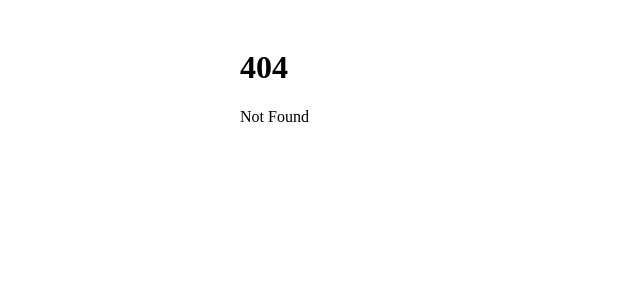
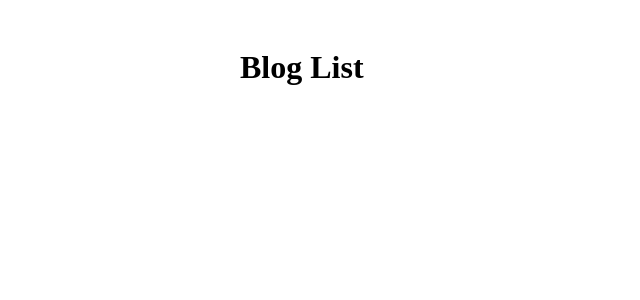
Before and after one commit to ksk1kd/svelte-kit-playground, a SvelteKit app: page /blog in a window 1280 px wide. Before the commit this address had no page. Shown: the top 300 px of the page, without its empty margins (0-640 px from the left). Built offline with nearby package versions, Linux system fonts and the light colour scheme.

Commit message:
add static route

```diff
--- /dev/null
+++ b/src/routes/blog/+page.svelte
@@ -0,0 +1 @@
+<h1>Blog List</h1>
```
